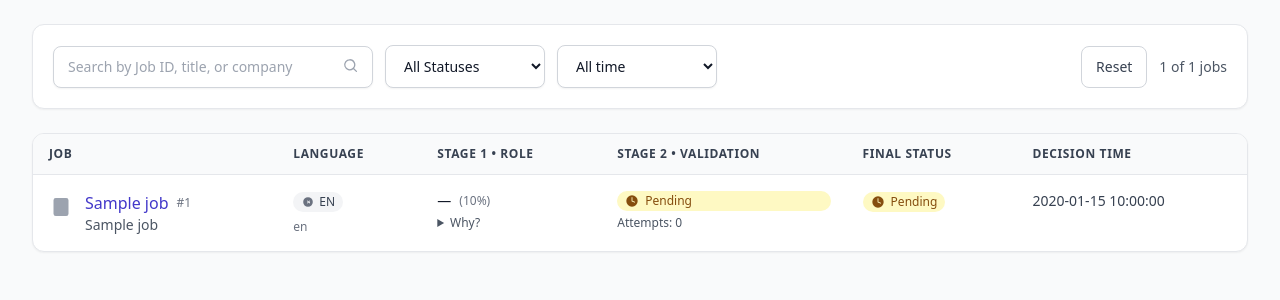
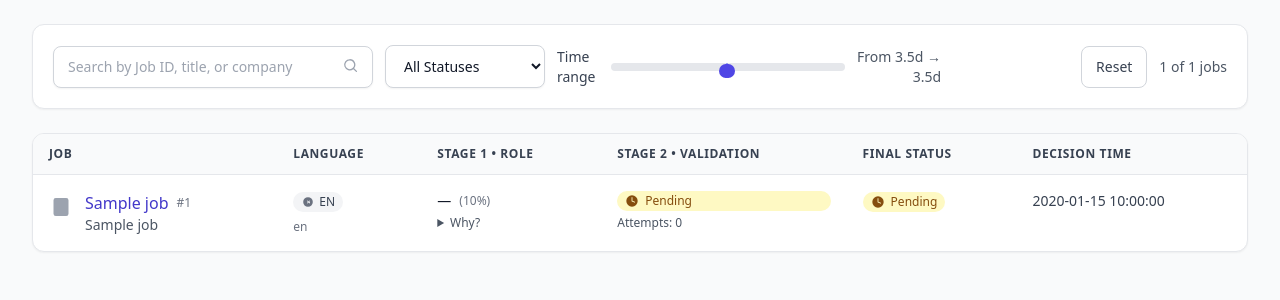
Before and after one commit to wbinsaad/JobScraper, a Flask app: template flask_app/templates/index.html in a window 1280 px wide. Shown: the part 92-392 px from the top of the page. Run offline with Flask 3, Linux system fonts and the light colour scheme; the template is opened without the code that fills it: most values are stand-ins (such as "Sample title", 1, 10 or a date in 2020); some libraries are stand-ins or nearby versions.

Commit message:
feat(fetch_jobs): Implement time range filtering with dual-handle slider in job fetching

```diff
--- a/flask_app/app.py
+++ b/flask_app/app.py
@@ -6,7 +6,13 @@ from datetime import datetime
 app = Flask(__name__)
 
 # Function to fetch data from SQLite database
-def fetch_jobs(status: str = "all", time_window: str = "all", q: str | None = None, limit: int = 500):
+def fetch_jobs(
+    status: str = "all",
+    time_min: int | None = None,
+    time_max: int | None = None,
+    q: str | None = None,
+    limit: int = 500
+):
     conn = sqlite3.connect('/app/data/jobs.db')  # Adjust the path if needed
     conn.row_factory = sqlite3.Row
     cursor = conn.cursor()
@@ -14,21 +20,31 @@ def fetch_jobs(status: str = "all", time_window: str = "all", q: str | None = No
     conditions = []
     params = []
 
+    # --- Status filter ---
     status = (status or "all").lower()
     if status in ("pending", "approved", "excluded"):
         conditions.append("LOWER(COALESCE(jd.status, 'pending')) = ?")
         params.append(status)
 
-    time_window = (time_window or "all").lower()
-    if time_window in ("24h", "7d"):
-        delta = "-24 hours" if time_window == "24h" else "-7 days"
-        conditions.append("COALESCE(jd.decided_at, job.ingested_at) >= datetime('now', ?)")
-        params.append(delta)
+    # --- Time range filter (slider support) ---
+    # time_min and time_max are in hours from NOW backwards
+    if time_min is not None and time_max is not None:
+        # Convert hours to datetime range:
+        # Include only jobs whose decided_at/ingested_at between now - max_hours and now - min_hours
+        conditions.append("""
+            COALESCE(jd.decided_at, job.ingested_at)
+            BETWEEN datetime('now', ?) AND datetime('now', ?)
+        """)
+        params.append(f'-{int(time_max)} hours')
+        params.append(f'-{int(time_min)} hours')
 
+    # --- Text search ---
     if q:
         like = f"%{q}%"
         # Include language in server-side search
-        conditions.append("(job.title LIKE ? OR job.company LIKE ? OR job.job_url LIKE ? OR jla.language LIKE ?)")
+        conditions.append(
+            "(job.title LIKE ? OR job.company LIKE ? OR job.job_url LIKE ? OR jla.language LIKE ?)"
+        )
         params.extend([like, like, like, like])
 
     where = f"WHERE {' AND '.join(conditions)}" if conditions else ""
@@ -101,11 +117,23 @@ def fetch_jobs(status: str = "all", time_window: str = "all", q: str | None = No
 @app.route('/')
 def index():
     status = (request.args.get('status') or 'all').lower()
-    time_filter = (request.args.get('time') or 'all').lower()
     q = (request.args.get('q') or '').strip()
-    # Increase the limit to cover typical use; keep reasonable cap
-    jobs = fetch_jobs(status=status, time_window=time_filter, q=q, limit=1000)
-    return render_template('index.html', jobs=jobs, status=status, time_filter=time_filter, q=q)
+
+    try:
+        time_min = int(request.args.get('time_min')) if request.args.get('time_min') else None
+        time_max = int(request.args.get('time_max')) if request.args.get('time_max') else None
+    except ValueError:
+        time_min = time_max = None
+
+    jobs = fetch_jobs(status=status, time_min=time_min, time_max=time_max, q=q, limit=1000)
+    return render_template(
+        'index.html',
+        jobs=jobs,
+        status=status,
+        time_min=time_min,
+        time_max=time_max,
+        q=q
+    )
 
 if __name__ == '__main__':
     app.run(debug=True, host='0.0.0.0', port=5000)
--- a/flask_app/templates/index.html
+++ b/flask_app/templates/index.html
@@ -4,6 +4,50 @@
     <meta charset="UTF-8" />
     <meta name="viewport" content="width=device-width, initial-scale=1.0" />
     <title>Job Processing Dashboard</title>
+    <style>
+      /* Base: prevent track from blocking clicks */
+      .range-thumb {
+        pointer-events: none;
+      }
+
+      /* Make only the thumb draggable */
+      .range-thumb::-webkit-slider-thumb {
+        appearance: none;
+        pointer-events: auto;
+        width: 14px;
+        height: 14px;
+        background: #4f46e5;
+        border-radius: 50%;
+        cursor: pointer;
+        position: relative;
+        z-index: 3;
+      }
+      .range-thumb::-moz-range-thumb {
+        pointer-events: auto;
+        width: 14px;
+        height: 14px;
+        background: #4f46e5;
+        border-radius: 50%;
+        cursor: pointer;
+        position: relative;
+        z-index: 3;
+      }
+
+      /* Transparent track (since we draw our own colored bar) */
+      .range-thumb::-webkit-slider-runnable-track {
+        background: transparent;
+        height: 6px;
+      }
+      .range-thumb::-moz-range-track {
+        background: transparent;
+        height: 6px;
+      }
+
+      /* Z-index layering */
+      #timeMin { z-index: 2; }
+      #timeMax { z-index: 3; }
+
+    </style>
     <!-- TailwindCSS via CDN for simplicity -->
     <script src="https://cdn.tailwindcss.com"></script>
   </head>
@@ -63,13 +107,41 @@
               <option value="excluded" {{ 'selected' if (status or '') == 'excluded' else '' }}>Excluded</option>
             </select>
 
-            <!-- Time window -->
-            <label for="timeFilter" class="sr-only">Time window</label>
-            <select id="timeFilter" class="min-w-[10rem] rounded-lg border border-gray-300 bg-white px-3.5 py-2.5 text-sm shadow-sm focus:outline-none focus:ring-2 focus:ring-indigo-500 focus:border-indigo-500">
-              <option value="all" {{ 'selected' if (time_filter or 'all') == 'all' else '' }}>All time</option>
-              <option value="24h" {{ 'selected' if (time_filter or '') == '24h' else '' }}>Last 24 hours</option>
-              <option value="7d" {{ 'selected' if (time_filter or '') == '7d' else '' }}>Last 7 days</option>
-            </select>
+            <!-- Dual-handle time range slider -->
+            <div class="flex flex-col sm:flex-row items-start sm:items-center gap-2 w-full sm:w-96">
+              <label class="text-sm font-medium text-gray-700">Time range</label>
+
+              <div class="relative w-full h-6 flex items-center">
+                <!-- Track -->
+                <div class="absolute w-full h-2 bg-gray-200 rounded-full"></div>
+
+                <!-- Active selection bar -->
+                <div id="timeRangeTrack" class="absolute h-2 bg-indigo-400 rounded-full"></div>
+
+                <!-- Min handle -->
+                <input
+                  id="timeMin"
+                  type="range"
+                  min="0"
+                  max="168"
+                  value="{{ time_min if time_min is not none else 0 }}"
+                  class="range-thumb absolute w-full appearance-none bg-transparent"
+                />
+
+                <!-- Max handle -->
+                <input
+                  id="timeMax"
+                  type="range"
+                  min="0"
+                  max="168"
+                  value="{{ time_max if time_max is not none else 168 }}"
+                  class="range-thumb absolute w-full appearance-none bg-transparent"
+                />
+              </div>
+
+              <span id="timeRangeLabel" class="text-sm text-gray-600 w-36 text-right">All time</span>
+            </div>
+
           </div>
 
           <div class="flex items-center gap-3">
@@ -303,7 +375,6 @@
 
         const searchInput = $("#search");
         const statusFilter = $("#statusFilter");
-        const timeFilter = $("#timeFilter");
         const resetBtn = $("#resetBtn");
         const rows = $$('[data-row]');
         const cards = $$('[data-card]');
@@ -379,13 +450,11 @@
         resetBtn.addEventListener('click', () => {
           searchInput.value = '';
           statusFilter.value = 'all';
-          timeFilter.value = 'all';
           pushServerFilters();
         });
 
         // Server-side filters
         statusFilter.addEventListener('change', pushServerFilters);
-        timeFilter.addEventListener('change', pushServerFilters);
 
         // Search locally (optional: submit to server on Enter)
         ['input'].forEach(evt => searchInput.addEventListener(evt, applySearch));
@@ -396,6 +465,69 @@
         // Initial render
         applySearch();
       })();
+
+      const timeMin = document.getElementById("timeMin");
+      const timeMax = document.getElementById("timeMax");
+      const timeRangeLabel = document.getElementById("timeRangeLabel");
+      const timeRangeTrack = document.getElementById("timeRangeTrack");
+
+      if (timeMin && timeMax && timeRangeTrack) {
+        const maxRange = parseInt(timeMax.max, 10);
+
+        function formatHours(h) {
+          if (h <= 0) return "Now";
+          if (h < 24) return `${h}h`;
+          const d = (h / 24).toFixed(1).replace(/\.0$/, "");
+          return `${d}d`;
+        }
+
+        function updateRange() {
+          let minVal = parseInt(timeMin.value);
+          let maxVal = parseInt(timeMax.value);
+          if (minVal > maxVal - 1) {
+            // Prevent overlap
+            minVal = maxVal - 1;
+            timeMin.value = minVal;
+          }
+
+          // Calculate percentage positions
+          const percentMin = (minVal / maxRange) * 100;
+          const percentMax = (maxVal / maxRange) * 100;
+
+          // Update track bar position and width
+          timeRangeTrack.style.left = percentMin + "%";
+          timeRangeTrack.style.width = (percentMax - percentMin) + "%";
+
+          // Update label text
+          timeRangeLabel.textContent =
+            minVal <= 0 && maxVal >= maxRange
+              ? "All time"
+              : `From ${formatHours(minVal)} → ${formatHours(maxVal)}`;
+        }
+
+        timeMin.addEventListener("input", updateRange);
+        timeMax.addEventListener("input", updateRange);
+
+        // Submit to server when user releases mouse
+        [timeMin, timeMax].forEach((slider) =>
+        slider.addEventListener("change", () => {
+          const params = new URLSearchParams(window.location.search);
+          const minVal = parseInt(timeMin.value, 10);
+          const maxVal = parseInt(timeMax.value, 10);
+
+          if (minVal <= 0 && maxVal >= maxRange) {
+            params.delete("time_min");
+            params.delete("time_max");
+          } else {
+            params.set("time_min", minVal);
+            params.set("time_max", maxVal);
+          }
+          window.location.search = params.toString();
+        })
+      );
+
+        updateRange();
+      }
     </script>
   </body>
 </html>
```
